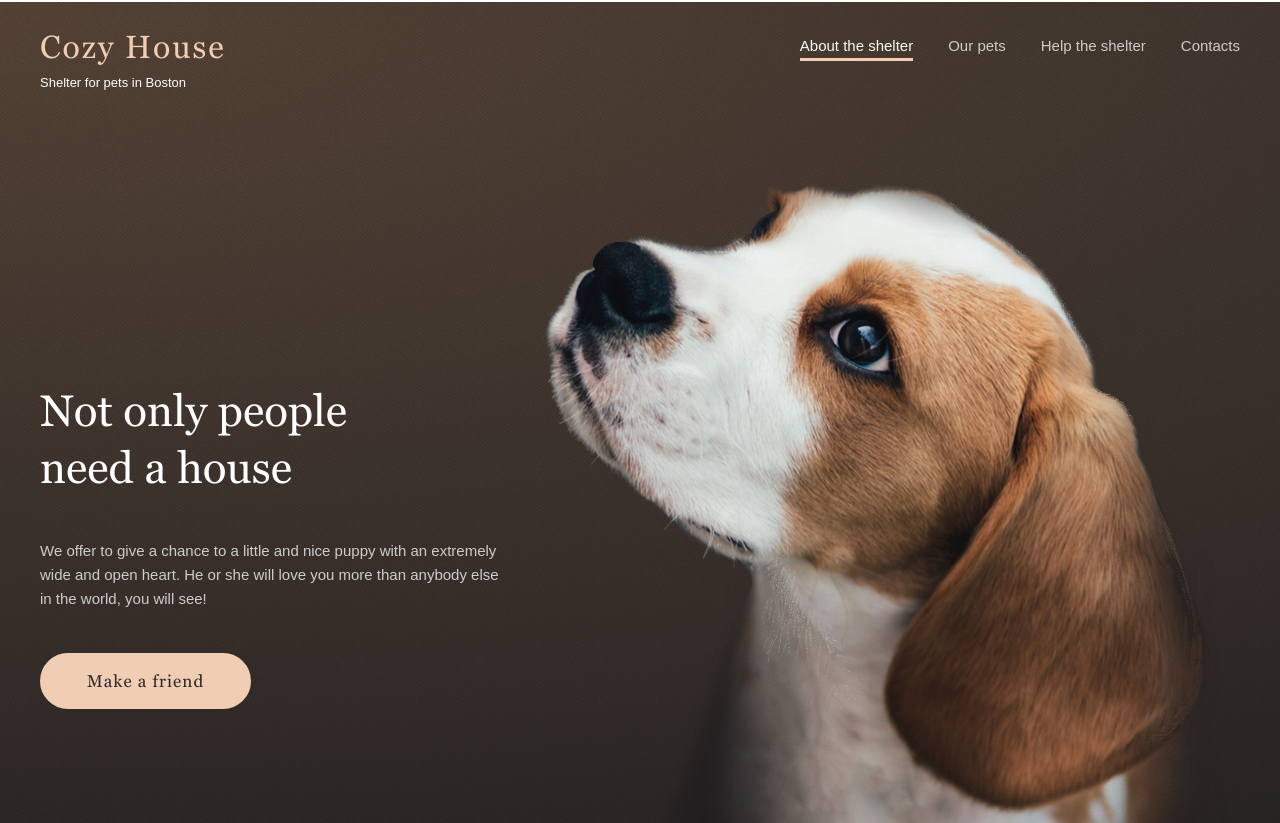
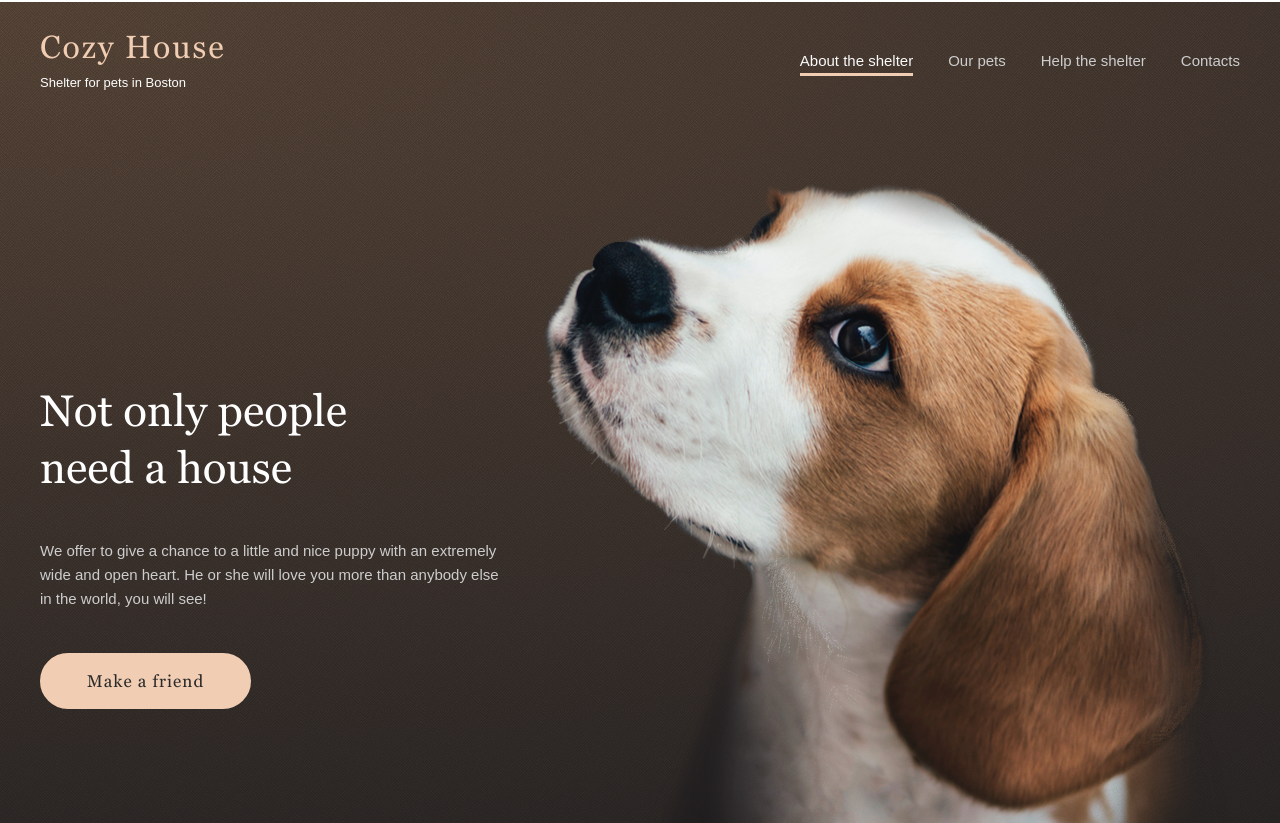
Before and after one commit to CeJIDb/shelter, a plain HTML site: page shelter/index.html in a window 1280 px wide. Shown: the top 823 px of the page. Drawn offline with Linux system fonts and the light colour scheme; a web font is replaced by a local one.

Commit message:
fix: fix header position

```diff
--- a/shelter/scss/header.scss
+++ b/shelter/scss/header.scss
@@ -1,10 +1,8 @@
 .header {
   @include flex(row, space-between, center);
 
-  margin-bottom: -90px;
-
   div {
-    padding-top: 30px;
+    padding: 30px 0;
   }
 
   ul {
--- a/shelter/scss/main/main-general.scss
+++ b/shelter/scss/main/main-general.scss
@@ -1,3 +1,7 @@
+.header {
+  margin-bottom: -120px;
+}
+
 .logo {
 
   &-title {
```
Also changed, not shown: shelter/css/main-app.css.
